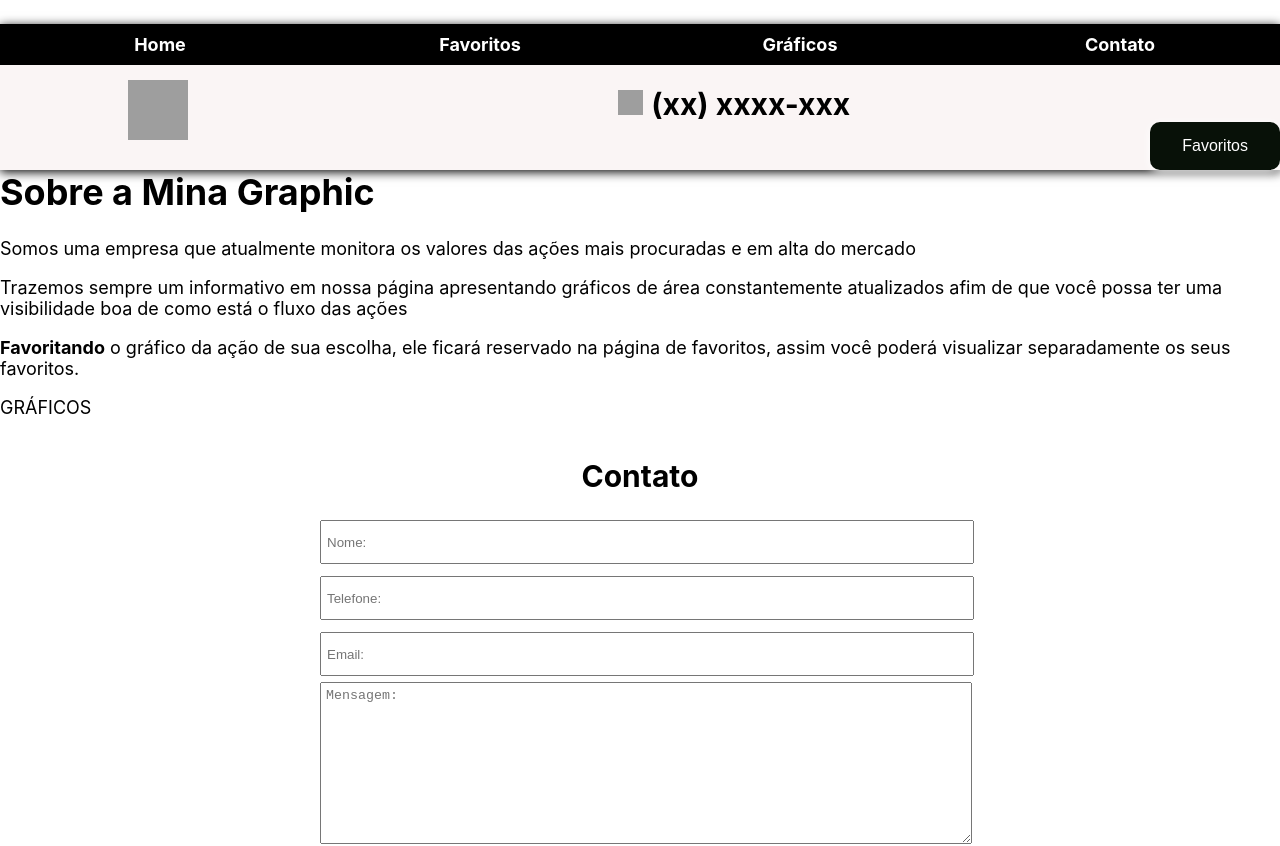
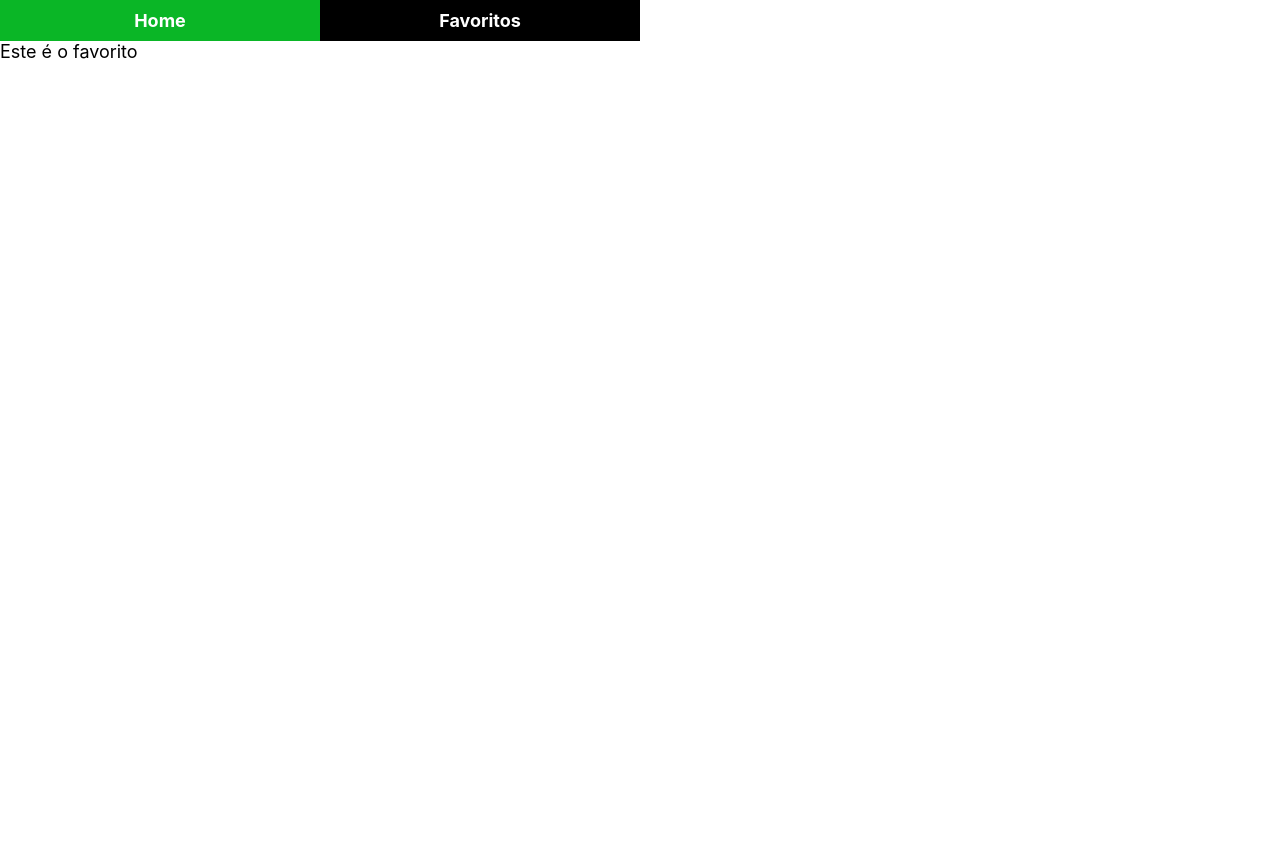
Before and after one commit to Murius17/Minagraphic_Frontend, a React (Create React App) app: page /Favoritos in a window 1280 px wide. Shown: the top 846 px of the page. After the commit the page ends 800 px from the top, so only its background shows below. Built offline with nearby package versions, Linux system fonts and the light colour scheme; grey boxes are pictures that could not be loaded.

Commit message:
rota pra página de favoritos criada

```diff
--- a/package.json
+++ b/package.json
@@ -10,6 +10,7 @@
     "react-anchor-link-smooth-scroll": "^1.0.12",
     "react-dom": "^17.0.1",
     "react-input-mask": "^2.0.4",
+    "react-router-dom": "^5.2.0",
     "react-scripts": "4.0.3",
     "web-vitals": "^1.1.0"
   },
--- a/src/components/Main/Cards.js
+++ b/src/components/Main/Cards.js
@@ -6,9 +6,9 @@ export default class Cards extends React.Component {
     <div className="information">
      <div id="Home" className="Home">
        <h1> Sobre a Mina Graphic</h1>
-       <p>Somos uma empresa que atualmente monitora os valores das ações mais procuradas e em alta do mercado</p>
-        <p>Trazemos sempre um informativo em nossa página apresentando gráficos de área constantemente atualizados afim de que você possa ter uma visibilidade boa de como está o fluxo das ações</p>
-        <p><strong>Favoritando</strong> o gráfico da ação de sua escolha, ele ficará reservado na página de favoritos, assim você poderá visualizar separadamente os seus favoritos.</p>
+        <p>Somos uma empresa que atualmente monitora os valores das ações mais procuradas e em alta do mercado<br></br>
+       Trazemos sempre um informativo em nossa página apresentando gráficos de área constantemente atualizados afim de que você possa ter uma visibilidade boa de como está o fluxo das ações<br></br>
+       <strong>Favoritando</strong> o gráfico da ação de sua escolha, ele ficará reservado na página de favoritos, assim você poderá visualizar separadamente os seus favoritos.</p>
     </div>
     <div id="Gráficos" className="graficos">
       GRÁFICOS
--- /dev/null
+++ b/src/components/favoritos/Favoritos.js
@@ -0,0 +1,14 @@
+import React from "react";
+
+import Nav from "../header/Nav";
+
+export default class Favoritos extends React.Component{
+render () {
+  return (
+    <div>
+      <Nav/>
+      Este é o favorito
+    </div>
+  );
+}
+}
--- a/src/components/header/Address.js
+++ b/src/components/header/Address.js
@@ -7,7 +7,6 @@ export default class Address extends React.Component {
         <img className= "Logo"src='https://w7.pngwing.com/pngs/796/937/png-transparent-triangle-logo-brand-triangle-angle-text-triangle.png' alt='Logo' width="60" height="60"/> <br/>
         <div className="contato">
         <img className="address" src='https://w7.pngwing.com/pngs/874/257/png-transparent-whatsapp-computer-icons-computer-software-whatsapp-text-logo-whatsapp-icon.png' alt='WhatsApp de Contato' width="25" height="25"/> <strong>(xx) xxxx-xxx </strong><br/>
-        <button className="Botao" onClick >Favoritos</button>
         </div>
          </div>
     );
--- a/src/components/header/Nav.js
+++ b/src/components/header/Nav.js
@@ -1,22 +1,12 @@
 import React from "react";
-import AnchorLink from "react-anchor-link-smooth-scroll";
+import {Link} from 'react-router-dom';
 
 export default class Nav extends React.Component {
   render() {
     return (
       <div className="nav">
-        <AnchorLink href="#Home" offset="100">
-          Home
-        </AnchorLink>
-        <AnchorLink>
-          Favoritos
-        </AnchorLink>
-        <AnchorLink href="#Gráficos" offset="100">
-          Gráficos
-        </AnchorLink>
-        <AnchorLink href="#Contato" offset="100">
-          Contato
-        </AnchorLink>
+        <Link to="/">Home</Link>
+        <Link to="/Favoritos">Favoritos</Link>
       </div>
     );
   }
--- a/src/index.js
+++ b/src/index.js
@@ -2,10 +2,17 @@ import React from 'react';
 import ReactDOM from 'react-dom';
 import './index.css';
 import App from './App';
+import { BrowserRouter, Switch, Route} from "react-router-dom";
+import Favoritos from './components/favoritos/Favoritos';
+
 
 ReactDOM.render(
-  <React.StrictMode>
-    <App />
-  </React.StrictMode>,
+  <BrowserRouter>
+  <Switch>
+    <Route path ="/" exact={true} component={App}/>
+    <Route path ="/Favoritos" exact={true} component={Favoritos}/>
+  </Switch>
+  </BrowserRouter>
+  ,
   document.getElementById('root')
 );
```
Also changed, not shown: src/index.css (line endings or trailing spaces), 1 other file (tests, documents, lock files or other folders).
